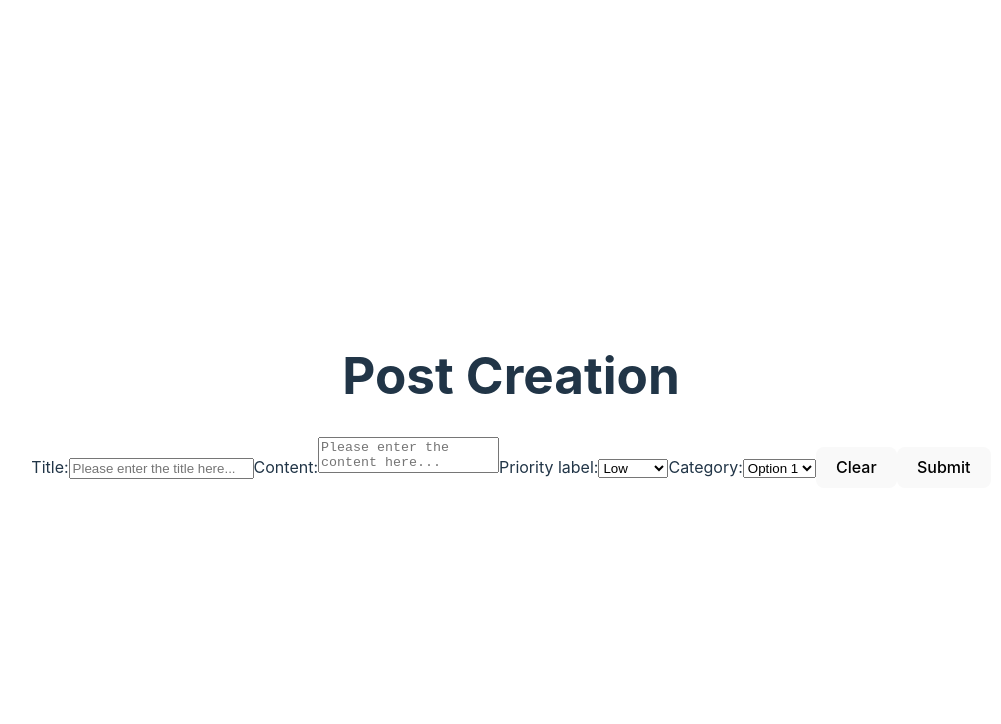
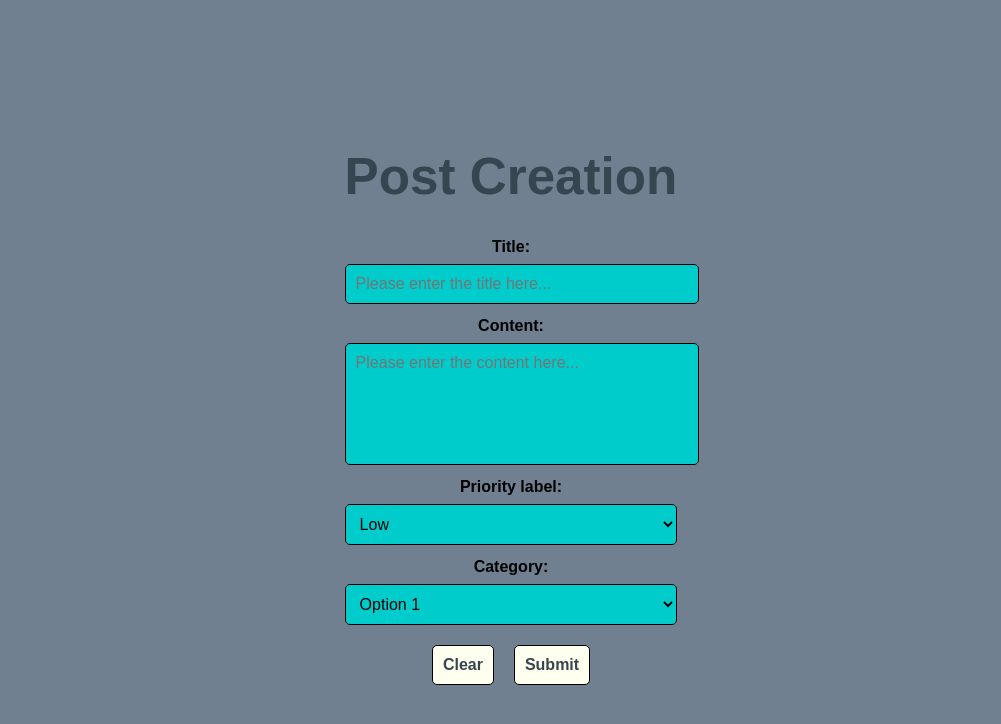
Before and after one commit to LukeZHar/MERN-Wizards-T3A2-B, a React (Vite) app in the folder src/frontend/: page /add-post in a window 1280 px wide. Shown: the top 724 px of the page, without its empty margins (129-1130 px from the left). Built offline with nearby package versions, Linux system fonts and the light colour scheme.

Commit message:
feat: Created a simple CSS for Post Creation page

```diff
--- a/src/frontend/src/pages/PostCreation.jsx
+++ b/src/frontend/src/pages/PostCreation.jsx
@@ -1,5 +1,6 @@
 import React, { useState } from "react";
 import { usePosts } from "../contexts/PostContext";
+import "../styles/PostCreation.css";
 
 export default function PostCreation() {
     // State for form inputs
@@ -86,8 +87,10 @@ export default function PostCreation() {
                     <option>Option 4</option>
                 </select>
 
-                <button type="button" onClick={handleClear}>Clear</button>
-                <button type="submit">Submit</button>
+                <div className="button-group">
+                    <button type="button" onClick={handleClear}>Clear</button>
+                    <button type="submit">Submit</button>
+                </div>
             </form>
         </div>
     );
--- /dev/null
+++ b/src/frontend/src/styles/PostCreation.css
@@ -0,0 +1,74 @@
+/* General Container */
+body {
+    background: #708090;
+    font-family: Arial, Helvetica, sans-serif;
+}
+
+.post-creation-container {
+    margin: 40px auto;
+    padding: 20px;
+    border-radius: 8px;
+}
+
+/* Heading */
+h1 {
+    text-align: center;
+    color: #36454F;
+    margin-bottom: 20px;
+}
+
+/* Form Styles */
+form {
+    display: flex;
+    flex-direction: column;
+}
+
+/* Labels */
+label {
+    color: black;
+    font-weight: bold;
+    margin-top: 10px;
+}
+
+/* Input and Select Fields */
+input, textarea, select {
+    background-color: #00CCCC;
+    width: 100%;
+    padding: 10px;
+    border: 1px solid black;
+    border-radius: 5px;
+    font-size: 1rem;
+    margin-top: 5px;
+    font-family: inherit;
+}
+
+/* Textarea */
+textarea {
+    height: 100px;
+    resize: none;
+}
+
+/* Button Group (Parent container) */
+.button-group {
+    display: flex;
+    gap: 20px;
+    justify-content: center;
+    margin-top: 20px;
+}
+
+/* Individual Buttons */
+button {
+    background: #FFFFF0;
+    color: #36454F;
+    border: 1px solid black;
+    padding: 10px;
+    cursor: pointer;
+    border-radius: 5px;
+    font-size: 1rem;
+    font-weight: bold;
+    transition: 0.3s ease;
+}
+
+button:hover {
+    opacity: 0.8;
+}
```
